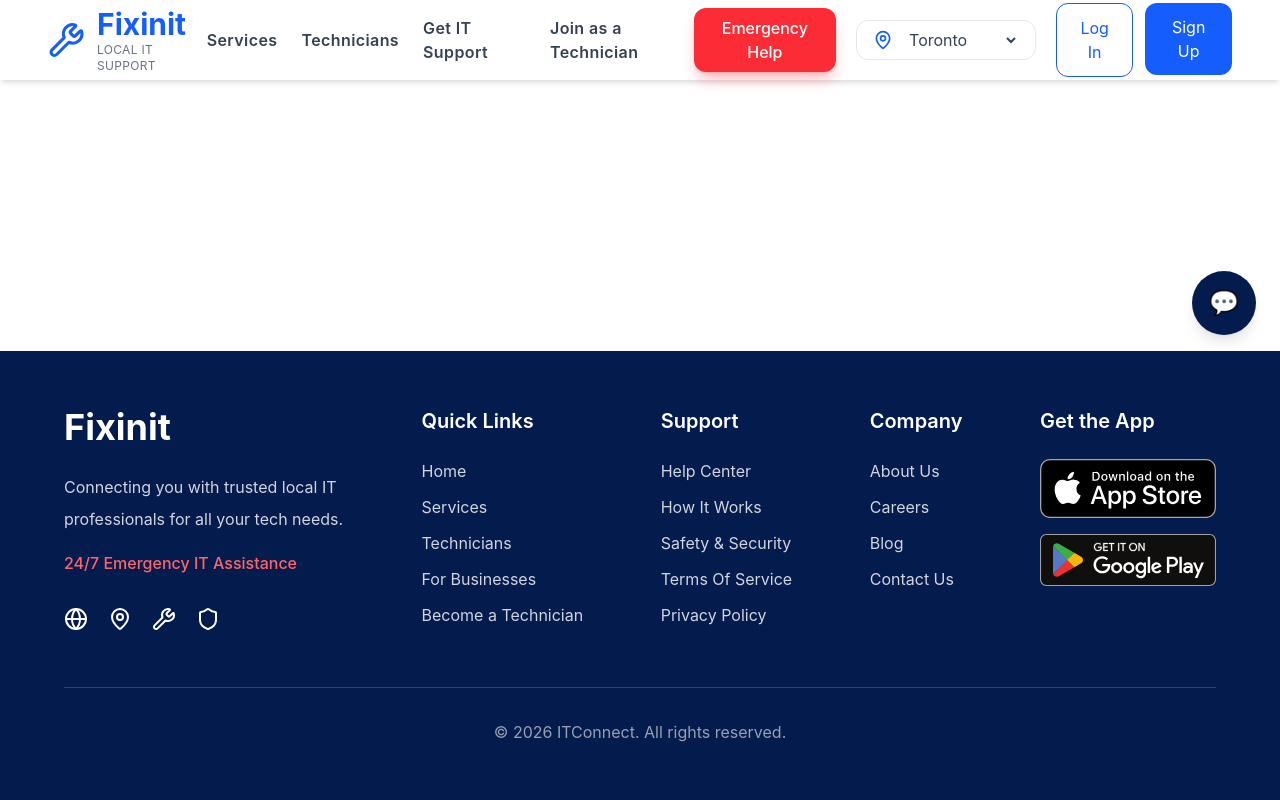
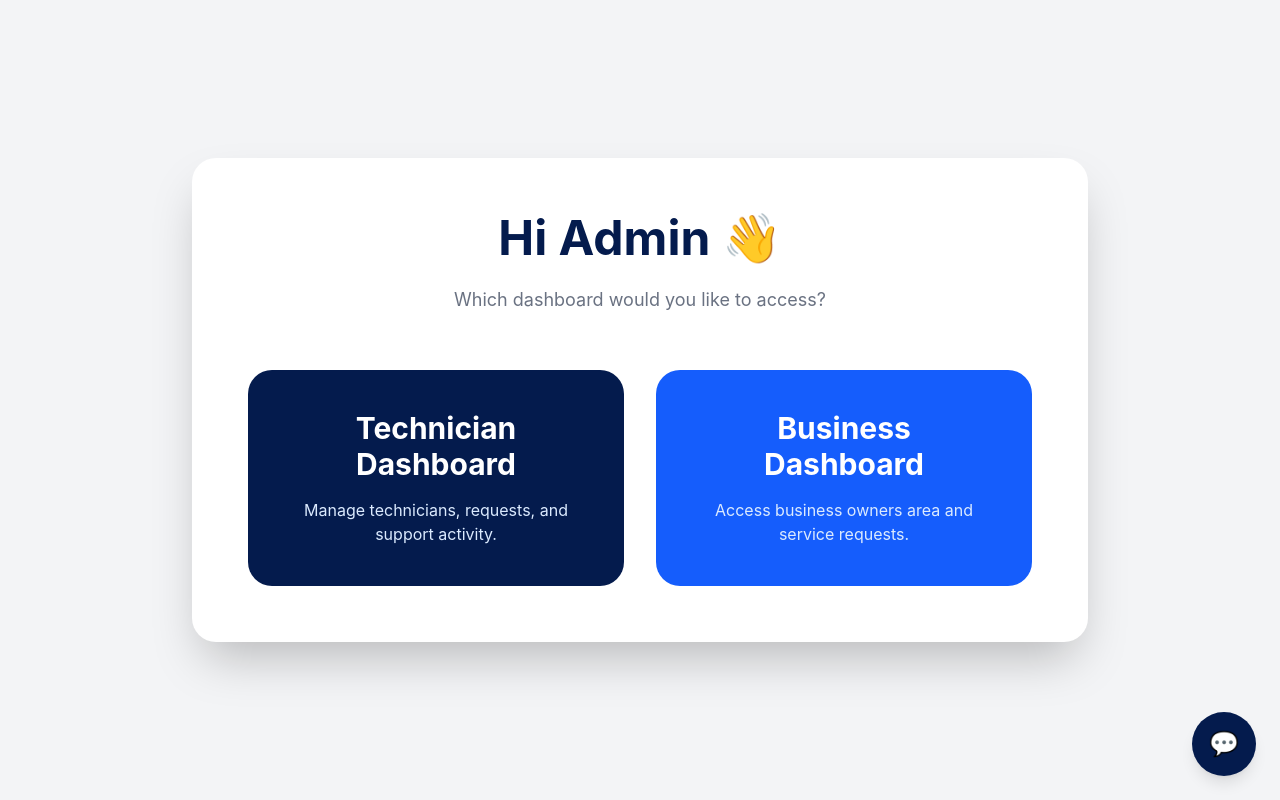
Before and after one commit to Yassine-Elamri34/Fixinit, a React app in the folder frontend/: page /admin-dashboard in a window 1280 px wide. Built offline with nearby package versions, Linux system fonts and the light colour scheme; the HTML template or start-up script is replaced by a standard one.

Commit message:
started with admin view

```diff
--- a/frontend/src/App.jsx
+++ b/frontend/src/App.jsx
@@ -9,11 +9,12 @@ import Login from './pages/Login/Login'
 import SignUp from './pages/SignUp/SignUp'
 import TechnicianDashboard from './pages/Technician/TechnicianDashboard'
 import BusinessDashboard from './pages/Business/BusinessDashboard'
+import AdminDashboard from './pages/Admin/Admin'
 import { Routes, Route , useLocation } from 'react-router-dom'
 function App() {
 
 const location = useLocation()
-const hideLayout =location.pathname === '/technician-dashboard' || location.pathname === '/business-dashboard'
+const hideLayout =location.pathname === '/technician-dashboard' || location.pathname === '/business-dashboard'|| location.pathname === '/admin-dashboard'
 
 
 
@@ -38,6 +39,7 @@ const hideLayout =location.pathname === '/technician-dashboard' || location.path
   <Route path="sign-up" element={<SignUp /> }/>
   <Route path="/technician-dashboard" element={<TechnicianDashboard/>}/>
   <Route path="/business-dashboard" element={<BusinessDashboard/>}/>
+  <Route path="/admin-dashboard" element={<AdminDashboard />} />
 
 </Routes>
       </main>
--- /dev/null
+++ b/frontend/src/pages/Admin/Admin.jsx
@@ -0,0 +1,66 @@
+import { useNavigate } from "react-router-dom";
+
+export default function AdminDashboard() {
+
+  const navigate = useNavigate();
+
+  return (
+
+    <main className="min-h-screen bg-gray-100 flex items-center justify-center px-6">
+
+      <div className="bg-white shadow-2xl rounded-3xl p-14 w-full max-w-4xl text-center">
+
+        <h1 className="text-5xl font-bold text-[#041B4D]">
+          Hi Admin 👋
+        </h1>
+
+        <p className="text-gray-500 mt-6 text-lg">
+          Which dashboard would you like to access?
+        </p>
+
+
+        <div className="grid grid-cols-1 md:grid-cols-2 gap-8 mt-14">
+
+          {/* TECHNICIAN */}
+
+          <div
+            onClick={() => navigate("/technician-dashboard")}
+            className="bg-[#041B4D] text-white rounded-3xl p-10 cursor-pointer hover:scale-105 transition"
+          >
+
+            <h2 className="text-3xl font-bold">
+              Technician Dashboard
+            </h2>
+
+            <p className="mt-4 text-blue-100">
+              Manage technicians, requests, and support activity.
+            </p>
+
+          </div>
+
+
+          {/* BUSINESS */}
+
+          <div
+            onClick={() => navigate("/business-dashboard")}
+            className="bg-blue-600 text-white rounded-3xl p-10 cursor-pointer hover:scale-105 transition"
+          >
+
+            <h2 className="text-3xl font-bold">
+              Business Dashboard
+            </h2>
+
+            <p className="mt-4 text-blue-100">
+              Access business owners area and service requests.
+            </p>
+
+          </div>
+
+        </div>
+
+      </div>
+
+    </main>
+
+  );
+}
```
